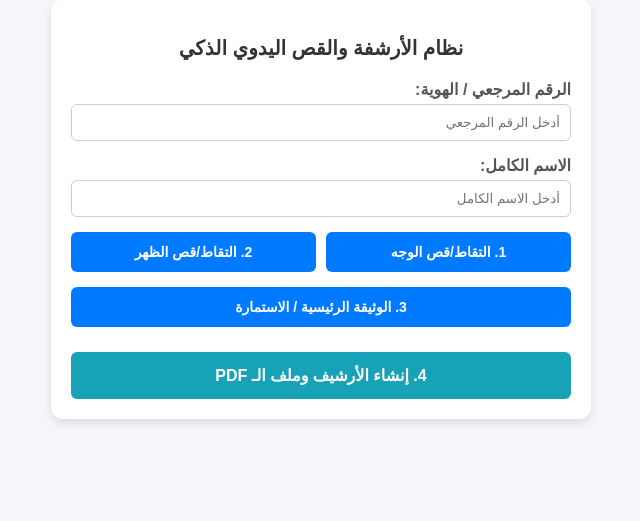
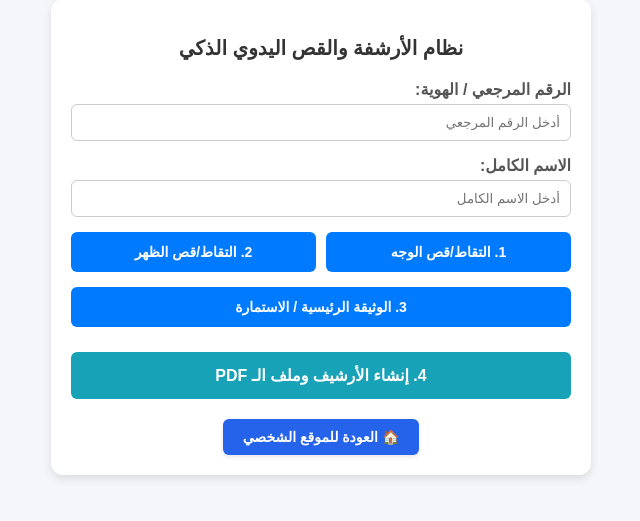
Before and after one commit to deaah11-sudo/VoterApp, a Flask app: page / in a window 1280 px wide. Shown: the part 16-537 px from the top of the page, without its empty margins (319-959 px from the left). Run offline with Flask 3, Linux system fonts and the light colour scheme; some libraries are stand-ins or nearby versions.

Commit message:
Update index.html

```diff
--- a/templates/index.html
+++ b/templates/index.html
@@ -48,7 +48,15 @@
         </div>
     </form>
     <div id="status"></div>
+
+    <!-- زر العودة للموقع الشخصي -->
+    <div style="text-align: center; margin-top: 20px;">
+        <a href="https://dhiyaa-yousef.netlify.app" target="_blank" style="display: inline-block; background-color: #2563eb; color: #ffffff; padding: 10px 20px; font-size: 14px; font-weight: bold; text-decoration: none; border-radius: 6px; box-shadow: 0 2px 4px rgba(0,0,0,0.1);">
+            🏠 العودة للموقع الشخصي
+        </a>
+    </div>
 </div>
+
 <div id="cropModal" class="modal">
     <div class="modal-content">
         <h3>قص وتحديد حواف الصورة</h3>
```
